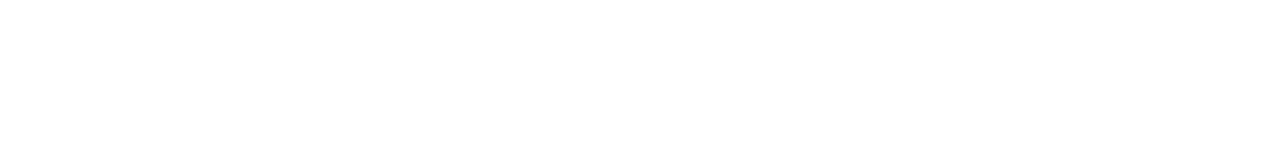
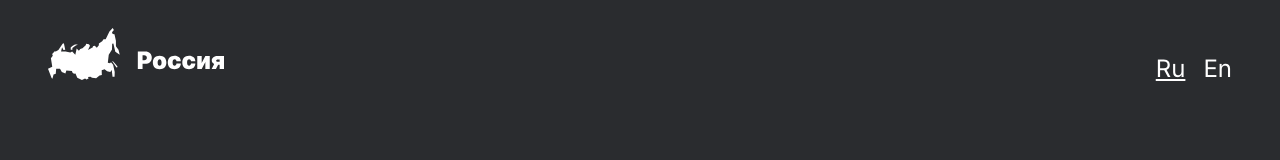
Before and after one commit to NatalyaMochalova/russian-travel, a plain HTML site: page index.html in a window 1280 px wide. Drawn offline with Linux system fonts and the light colour scheme.

Commit message:
added header

```diff
--- /dev/null
+++ b/blocks/header/__lang-link/_russian/header__lang-link_russian.css
@@ -0,0 +1,4 @@
+.header__lang-link_russian {
+  margin-right: 18px;
+  text-decoration-line: underline;
+}
--- /dev/null
+++ b/blocks/header/__lang-link/header__lang-link.css
@@ -0,0 +1,12 @@
+.header__lang-link {
+  color: white;
+  font-weight: 400;
+  font-size: 24px;
+  line-height: 28px;
+  text-decoration-line: none;
+  transition: .4s ease;
+}
+
+.header__lang-link:hover {
+  opacity: .4;
+}
--- /dev/null
+++ b/blocks/header/__lang-links/header__lang-links.css
@@ -0,0 +1,7 @@
+.header__lang-links {
+  list-style-type: none;
+  display: flex;
+  align-items: flex-end;
+  padding: 0;
+  margin: 0;
+}
--- /dev/null
+++ b/blocks/header/__logo/header__logo.css
@@ -0,0 +1,6 @@
+/* .header__logo {
+  object-fit: cover;
+  width: 176px;
+  height: 52px;
+}
+ */
--- /dev/null
+++ b/blocks/header/header.css
@@ -0,0 +1,5 @@
+.header {
+  padding: 28px 48px 0;
+  display: flex;
+  justify-content: space-between;
+}
--- a/blocks/page/page.css
+++ b/blocks/page/page.css
@@ -3,4 +3,5 @@
   max-width: 1280px;
   margin: auto;
   font-family: 'Inter', Arial, sans-serif;
+  background-color: #2A2C2F;
 }
--- a/index.html
+++ b/index.html
@@ -10,9 +10,13 @@
   <meta name="keywords" content="Адаптивная верстка">
   <meta name="author" content="Наталья Мочалова">
 </head>
-<body>
-  <div class="page">
-
-  </div>
+<body class="page">
+  <header class="header">
+    <a href="#"><img class="header__logo" src="images/header__logo.svg" alt="логотип"></a>
+    <ul class="header__lang-links">
+      <li><a class="header__lang-link header__lang-link_russian" href="#">Ru</a></li>
+      <li><a class="header__lang-link header__lang-link_english" href="#">En</a></li>
+    </ul>
+  </header>
 </body>
 </html>
--- a/pages/index.css
+++ b/pages/index.css
@@ -1,3 +1,8 @@
 @import url(../vendor/normalize.css);
 @import url(../vendor/fonts/fonts.css);
 @import url(../blocks/page/page.css);
+@import url(../blocks/header/header.css);
+@import url(../blocks/header/__logo/header__logo.css);
+@import url(../blocks/header/__lang-links/header__lang-links.css);
+@import url(../blocks/header/__lang-link/header__lang-link.css);
+@import url(../blocks/header/__lang-link/_russian/header__lang-link_russian.css);
```
